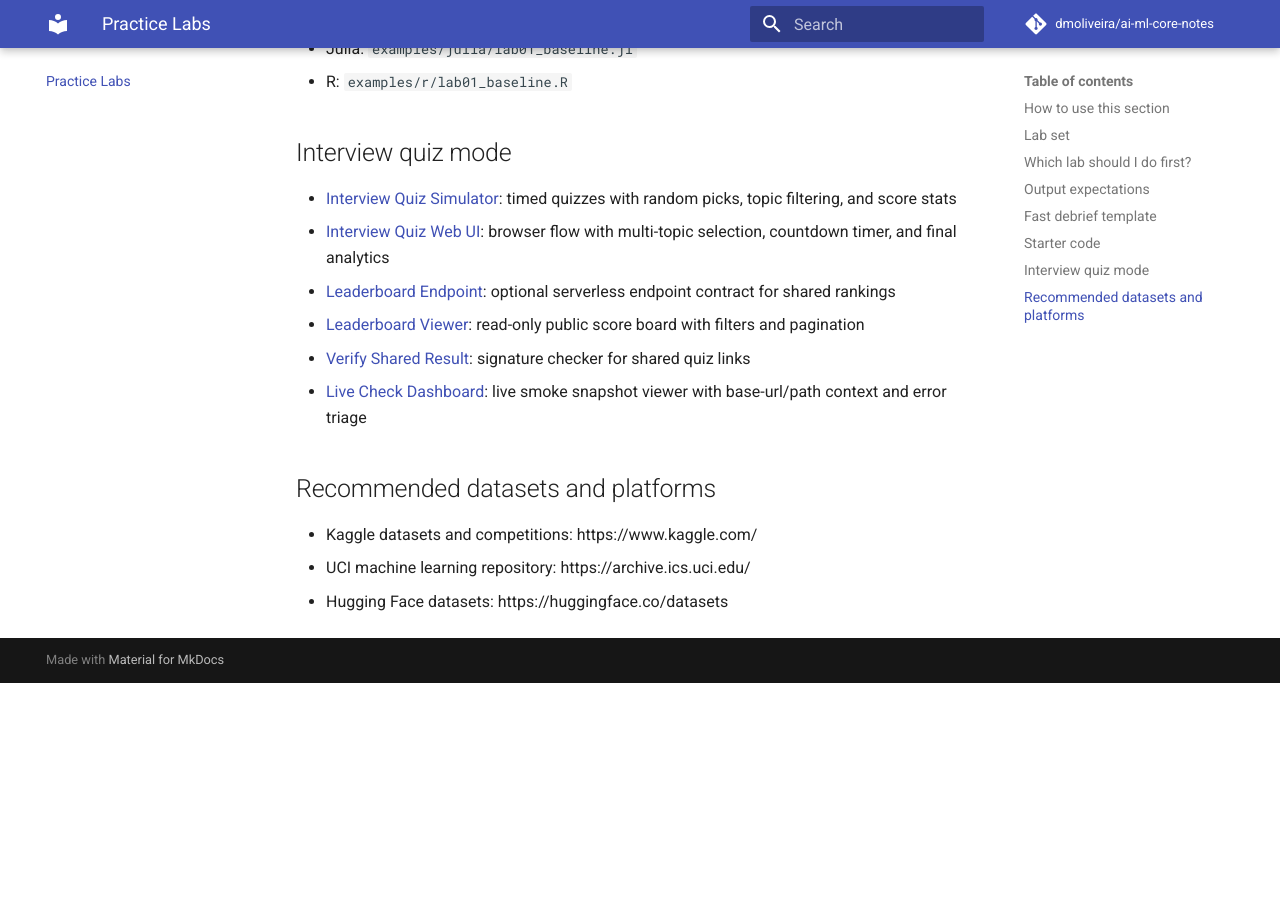
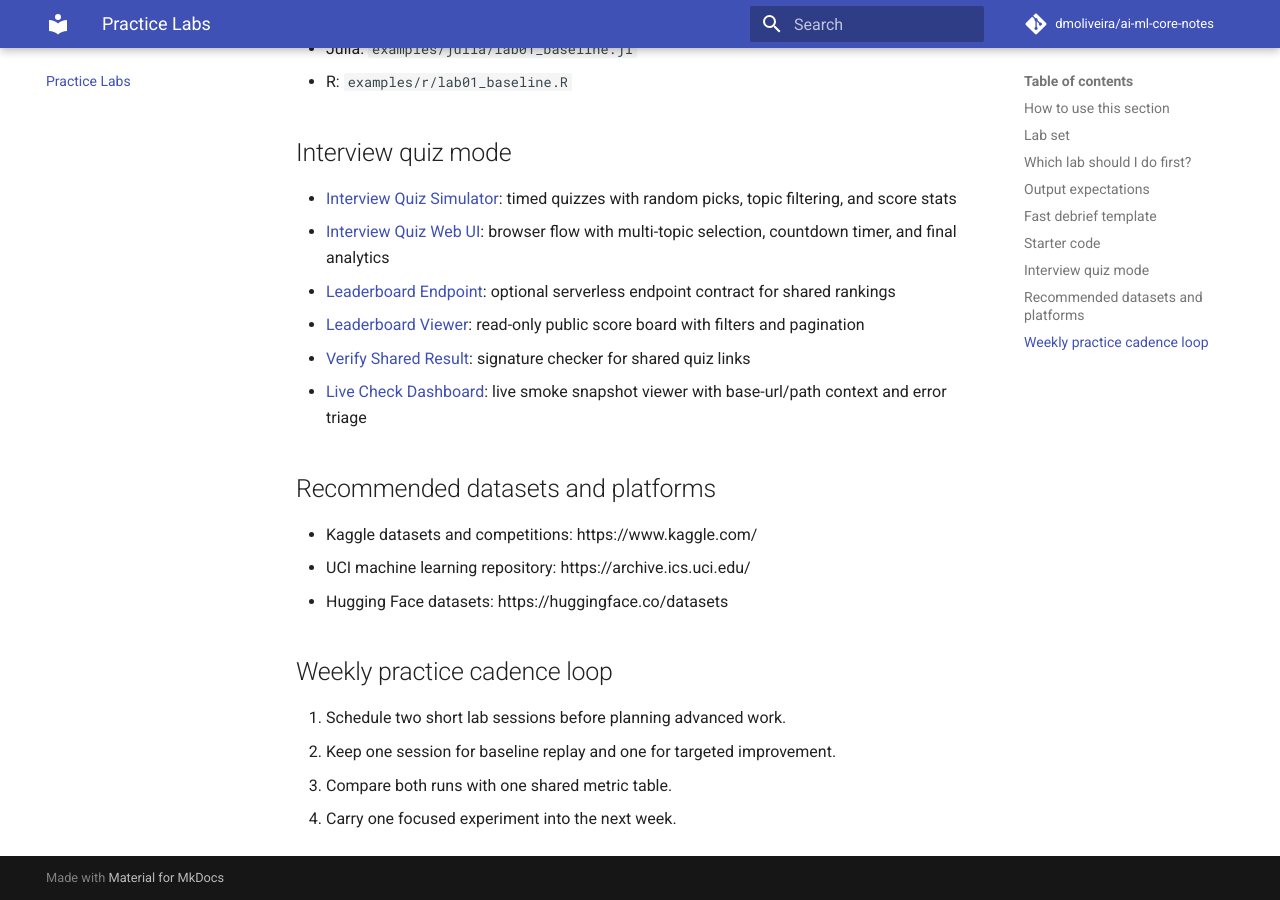
Before and after one commit to dmoliveira/ai-ml-core-notes, an MkDocs documentation site: the page built from docs/practice/index.md, in a window 1280 px wide and 900 px high, scrolled down 1445 px. Built offline with MkDocs 1.6.1 and Material for MkDocs 9.7.7, drawn with Linux system fonts in a browser that asks for light colours; comment, search, counter and statistics services are not loaded; before the commit the page ends 2128 px from its top, so only the background shows below that.

Commit message:
Add practice cadence and deployment readiness loops

```diff
--- a/docs/practice/index.md
+++ b/docs/practice/index.md
@@ -59,3 +59,10 @@ Small consistent runs beat one large irregular sprint.
 - Kaggle datasets and competitions: https://www.kaggle.com/
 - UCI machine learning repository: https://archive.ics.uci.edu/
 - Hugging Face datasets: https://huggingface.co/datasets
+
+## Weekly practice cadence loop
+
+1. Schedule two short lab sessions before planning advanced work.
+2. Keep one session for baseline replay and one for targeted improvement.
+3. Compare both runs with one shared metric table.
+4. Carry one focused experiment into the next week.
```
Also changed, not shown: docs/ai-engineering/index.md (+7 -0 lines).
